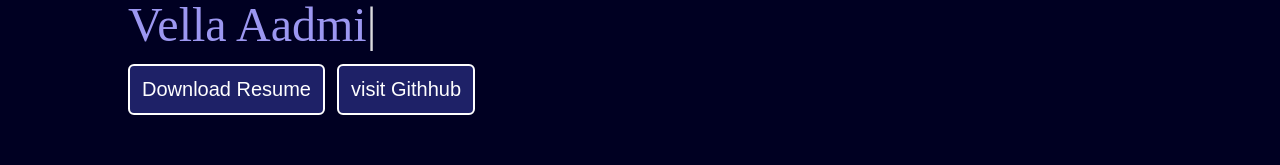
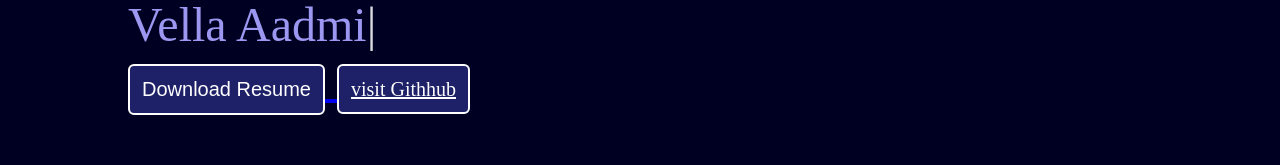
Before and after one commit to kumarBijesh/web-development, a plain HTML site: page portpholio/index.html in a window 1280 px wide. Shown: the part 435-600 px from the top of the page. Drawn offline with nearby package versions, Linux system fonts and the light colour scheme.

Commit message:
Update index.html

```diff
--- a/portpholio/index.html
+++ b/portpholio/index.html
@@ -206,9 +206,12 @@
 
                 <div>and I am a passionate</div>
                 <span id="element"></span>
-                <div class="bottons">
+                <div class="bottons"><a href="https://drive.google.com/file/d/1qIXJm6hKru8Z-oj2gNuZLROEBM8j5ju9/view?usp=drive_link">
                     <button class="btn">Download Resume</button>
+                </a>
+                    <a href="https://github.com/kumarBijesh/web-development"
                     <button class="btn"> visit Githhub</button>
+                    </a>
                 </div>
             </div>
             <div class="rightSection">
```
